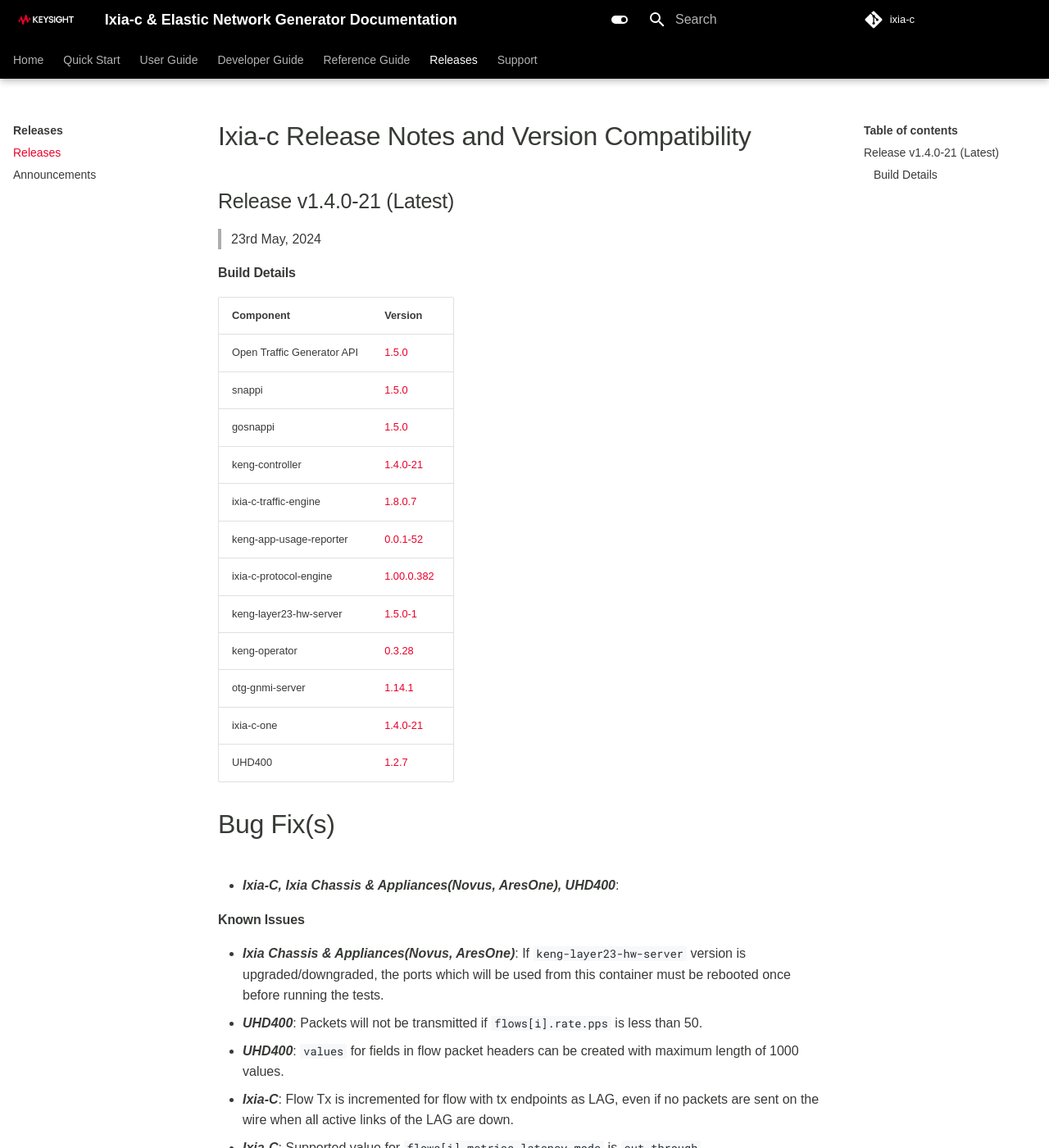
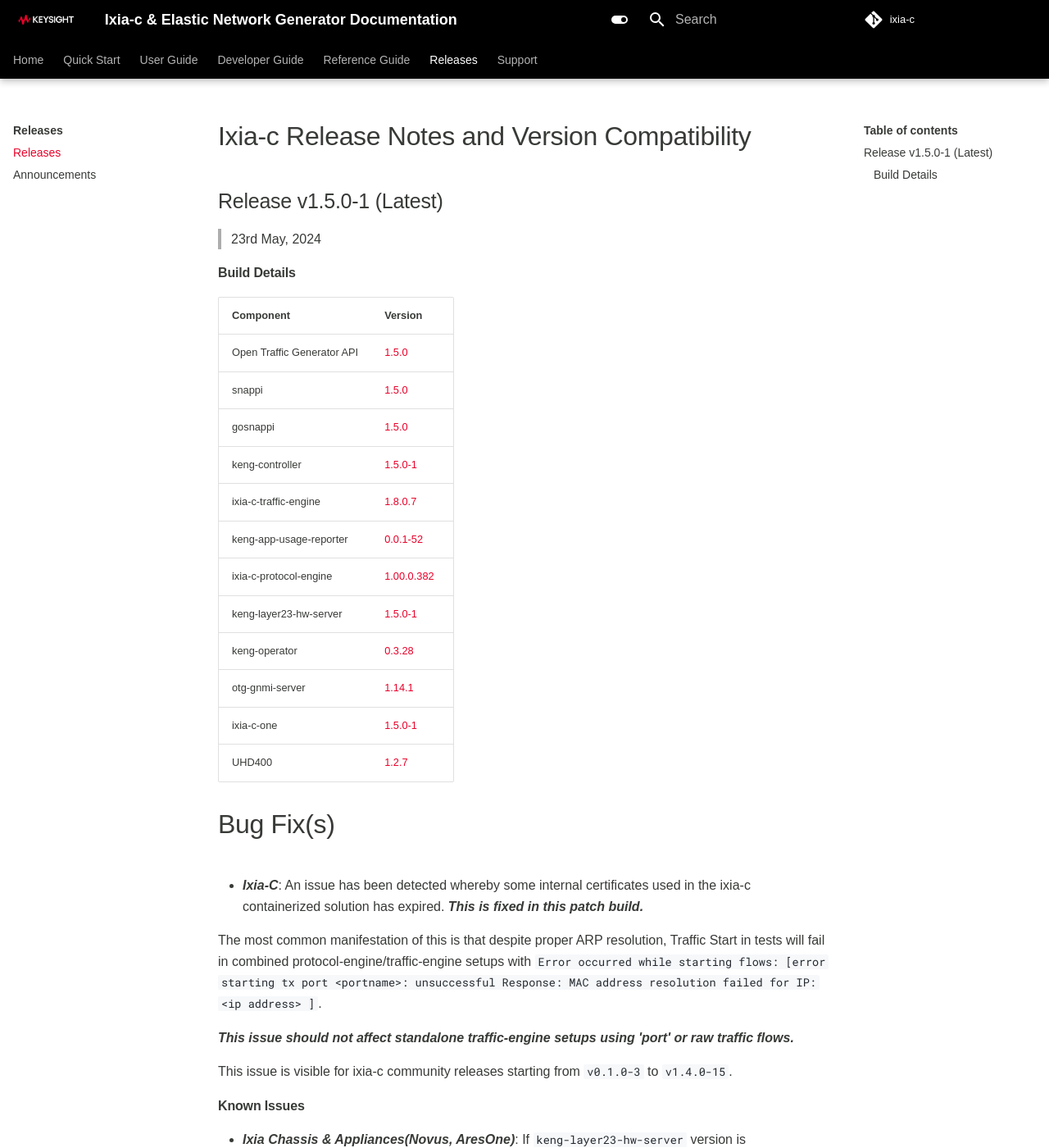
Before and after one commit to open-traffic-generator/ixia-c, an MkDocs documentation site: the page built from docs/releases.md, in a window 1280 px wide and 1400 px high. Shown: the whole window at 82% size. Built offline with MkDocs 1.6.1 and Material for MkDocs 9.7.7, drawn with Linux system fonts in a browser that asks for light colours; some web fonts are replaced; comment, search, counter and statistics services are not loaded.

Commit message:
v1.5.0-1

````diff
--- a/deployments/k8s/components/images/kustomization.yaml
+++ b/deployments/k8s/components/images/kustomization.yaml
@@ -1,11 +1,11 @@
 apiVersion: kustomize.config.k8s.io/v1alpha1
 kind: Component
 
-# Release: https://github.com/open-traffic-generator/ixia-c/releases/tag/v1.4.0-21
+# Release: https://github.com/open-traffic-generator/ixia-c/releases/tag/v1.5.0-1
 images:
   - name: keng-controller
     newName: ghcr.io/open-traffic-generator/keng-controller
-    newTag: "1.4.0-21"
+    newTag: "1.5.0-1"
   - name: otg-gnmi-server
     newName: ghcr.io/open-traffic-generator/otg-gnmi-server
     newTag: "1.14.1"
--- a/docs/news.md
+++ b/docs/news.md
@@ -1,6 +1,6 @@
 # News
 
-* **23rd May, 2024**: Ixia-c version 1.4.0 (build 21) released.  This conforms to **[v1.5.0](https://redocly.github.io/redoc/?url=https://raw.githubusercontent.com/open-traffic-generator/models/v1.5.0/artifacts/openapi.yaml)** of the Open Traffic Generator Models specification.
+* **23rd May, 2024**: Ixia-c version 1.5.0 (build 1) released.  This conforms to **[v1.5.0](https://redocly.github.io/redoc/?url=https://raw.githubusercontent.com/open-traffic-generator/models/v1.5.0/artifacts/openapi.yaml)** of the Open Traffic Generator Models specification.
 
   * This build includes bug fixes. [Read more](releases.md)
 
--- a/docs/releases.md
+++ b/docs/releases.md
@@ -1,6 +1,6 @@
 # Ixia-c Release Notes and Version Compatibility
 
-## Release  v1.4.0-21 (Latest)
+## Release  v1.5.0-1 (Latest)
 > 23rd May, 2024
 
 #### Build Details
@@ -10,19 +10,25 @@
 | Open Traffic Generator API    | [1.5.0](https://redocly.github.io/redoc/?url=https://raw.githubusercontent.com/open-traffic-generator/models/v1.5.0/artifacts/openapi.yaml)         |
 | snappi                        | [1.5.0](https://pypi.org/project/snappi/1.5.0)        |
 | gosnappi                      | [1.5.0](https://pkg.go.dev/github.com/open-traffic-generator/snappi/gosnappi@v1.5.0)        |
-| keng-controller               | [1.4.0-21](https://github.com/orgs/open-traffic-generator/packages/container/package/keng-controller)    |
+| keng-controller               | [1.5.0-1](https://github.com/orgs/open-traffic-generator/packages/container/package/keng-controller)    |
 | ixia-c-traffic-engine         | [1.8.0.7](https://github.com/orgs/open-traffic-generator/packages/container/package/ixia-c-traffic-engine)       |
 | keng-app-usage-reporter       | [0.0.1-52](https://github.com/orgs/open-traffic-generator/packages/container/package/keng-app-usage-reporter)      |
 | ixia-c-protocol-engine        | [1.00.0.382](https://github.com/orgs/open-traffic-generator/packages/container/package/ixia-c-protocol-engine)    |
 | keng-layer23-hw-server        | [1.5.0-1](https://github.com/orgs/open-traffic-generator/packages/container/package/keng-layer23-hw-server)    |
 | keng-operator                 | [0.3.28](https://github.com/orgs/open-traffic-generator/packages/container/package/keng-operator)        |
 | otg-gnmi-server               | [1.14.1](https://github.com/orgs/open-traffic-generator/packages/container/package/otg-gnmi-server)         |
-| ixia-c-one                    | [1.4.0-21](https://github.com/orgs/open-traffic-generator/packages/container/package/ixia-c-one/)         |
+| ixia-c-one                    | [1.5.0-1](https://github.com/orgs/open-traffic-generator/packages/container/package/ixia-c-one/)         |
 | UHD400                        | [1.2.7](https://downloads.ixiacom.com/support/downloads_and_updates/public/UHD400/1.2/1.2.7/artifacts.tar)         |
 
 
 # Bug Fix(s)
-* <b><i>Ixia-C, Ixia Chassis & Appliances(Novus, AresOne), UHD400</i></b>:
+* <b><i>Ixia-C</i></b>: An issue has been detected whereby some internal certificates used in the ixia-c containerized solution has expired. <b><i>This is fixed in this patch build.</i></b>
+
+  The most common manifestation of this is that despite proper ARP resolution, Traffic Start in tests will fail in combined protocol-engine/traffic-engine setups with `Error occurred while starting flows: [error starting tx port <portname>: unsuccessful Response: MAC address resolution failed for IP: <ip address>  ]`.
+
+  <b><i>This issue should not affect standalone traffic-engine setups using 'port' or raw traffic flows.</i></b>
+
+  This issue is visible for ixia-c community releases starting from `v0.1.0-3` to `v1.4.0-15`.
 
 
 
--- a/docs/tests-chassis-app.md
+++ b/docs/tests-chassis-app.md
@@ -75,7 +75,7 @@
 ```
 services:
   keng-controller:
-    image: ghcr.io/open-traffic-generator/keng-controller:1.4.0-21
+    image: ghcr.io/open-traffic-generator/keng-controller:1.5.0-1
     restart: always
     depends_on:
       keng-layer23-hw-server:
````
Also changed, not shown: deployments/k8s/network-emulation/readme.md (+2 -2 lines), docs/deployments-kne.md (+5 -5 lines), readme.md (+1 -1 lines), 1 other file.
